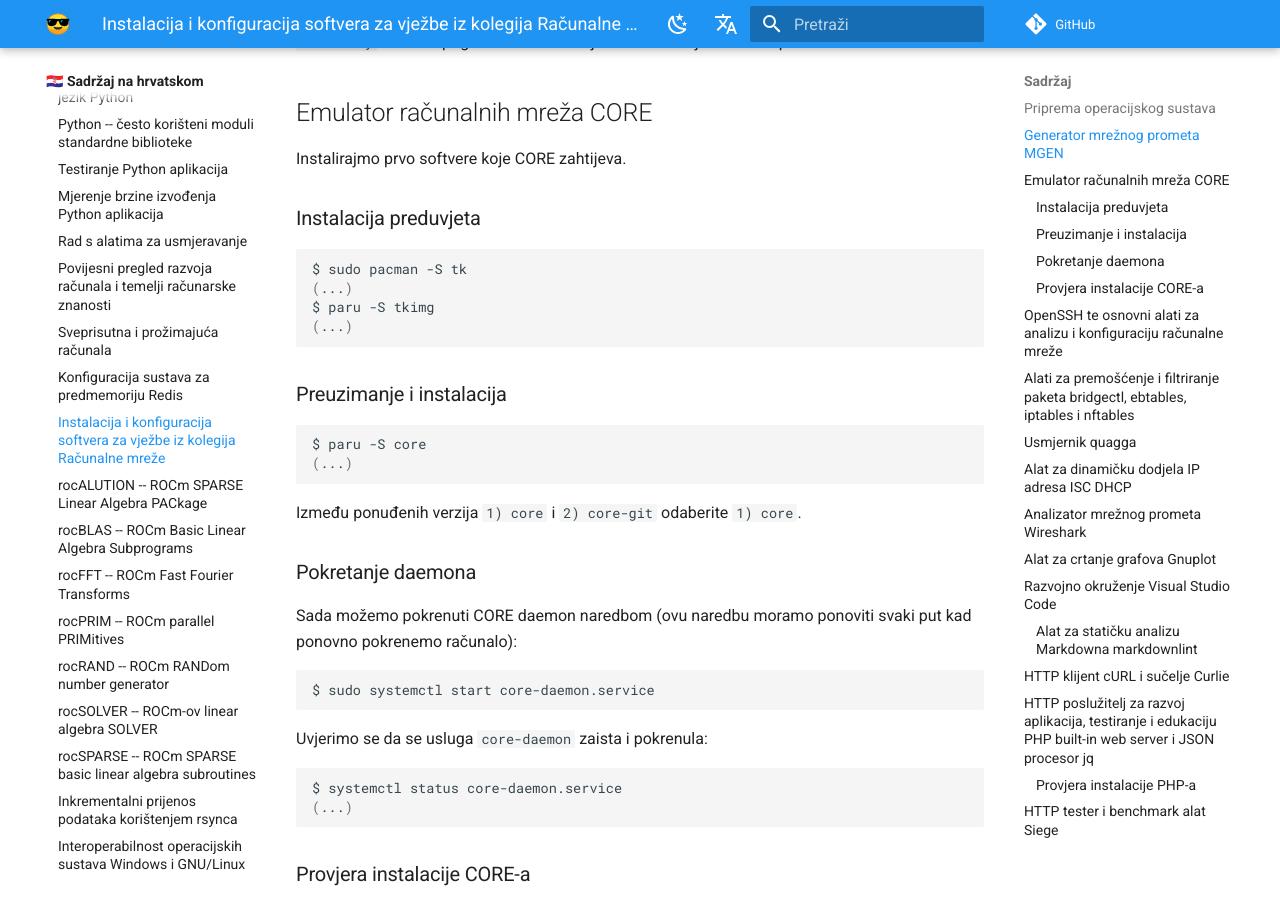
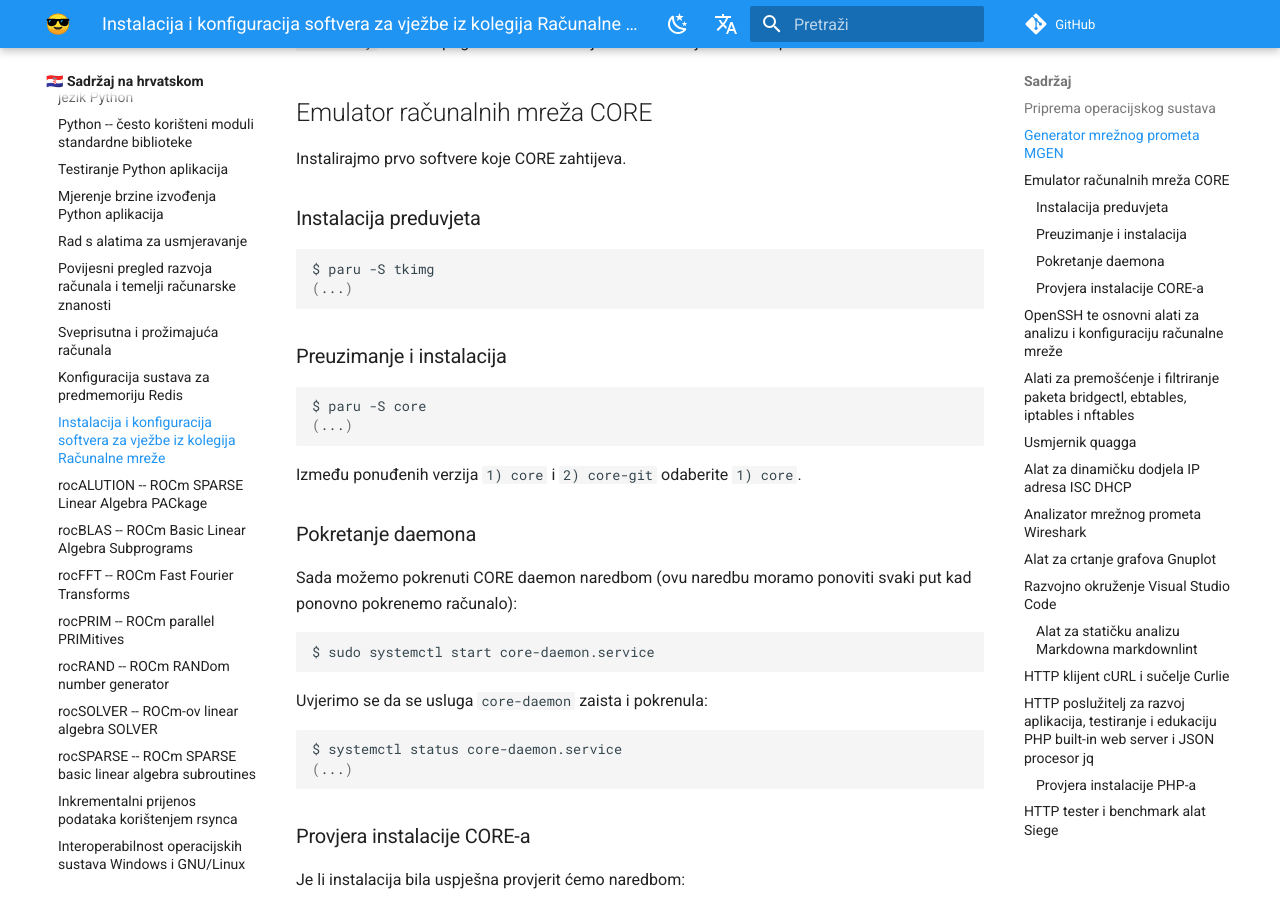
Before and after one commit to gaseri/website, an MkDocs documentation site: the page built from docs/hr/nastava/materijali/rm-instalacija-softvera-garuda-linux.md, in a window 1280 px wide and 900 px high, scrolled down 1732 px. Built offline with MkDocs 1.6.1 and Material for MkDocs 9.7.7, drawn with Linux system fonts in a browser that asks for light colours; comment, search, counter and statistics services are not loaded.

Commit message:
Removed separate installation command for tk
It is pulled as a dependency when tkimg is installed.

````diff
--- a/docs/hr/nastava/materijali/rm-instalacija-softvera-garuda-linux.md
+++ b/docs/hr/nastava/materijali/rm-instalacija-softvera-garuda-linux.md
@@ -64,8 +64,6 @@ Instalirajmo prvo softvere koje CORE zahtijeva.
 ### Instalacija preduvjeta
 
 ``` shell
-$ sudo pacman -S tk
-(...)
 $ paru -S tkimg
 (...)
 ```
````
